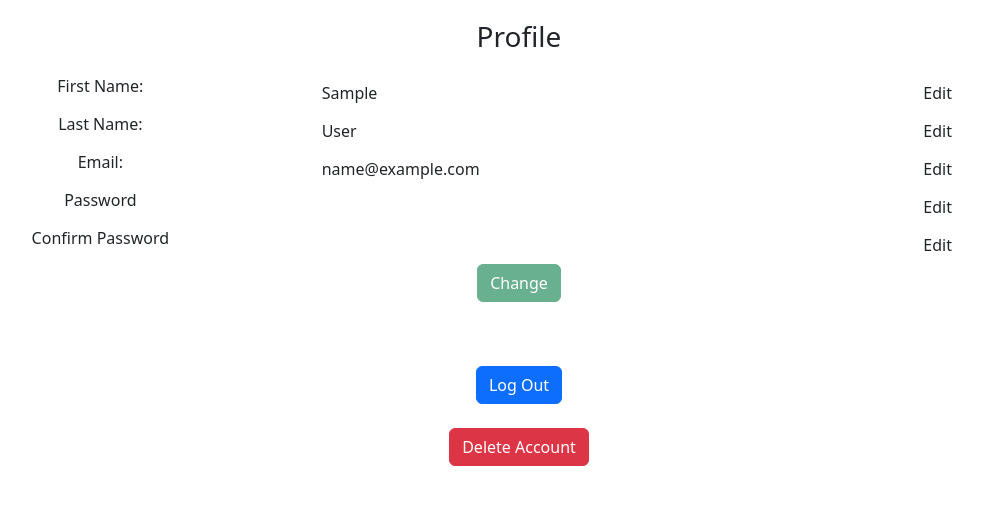
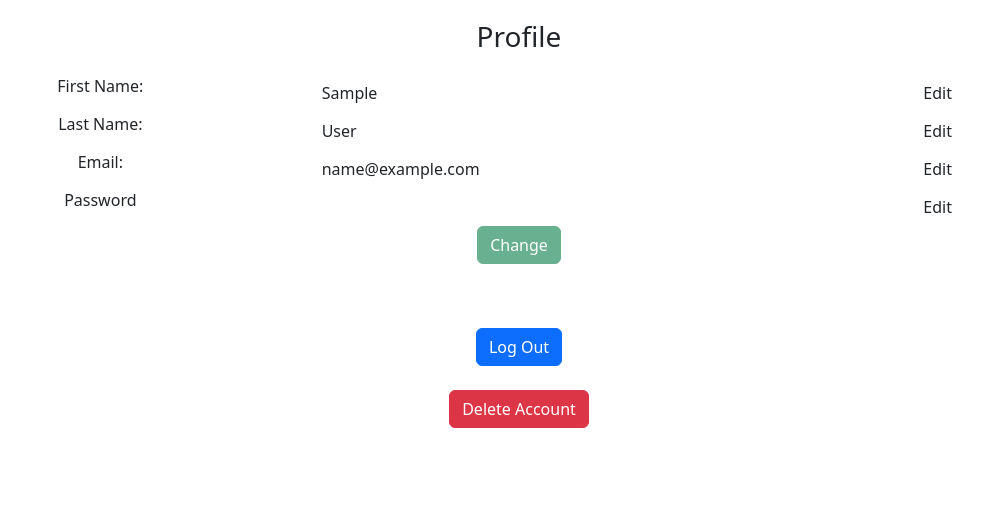
Before and after one commit to Charlton-C/shopit-django, a Django app: page /profile/ in a window 1280 px wide. Shown: the part 56-561 px from the top of the page, without its empty margins (121-1104 px from the left). Run offline with Django 5.2, Linux system fonts and the light colour scheme; the visitor is signed in with stand-in values (Sample User, id 1).

Commit message:
Add functionality to change information, Add checks to make sure user has inputed information

```diff
--- a/shopit/templates/userprofile.html
+++ b/shopit/templates/userprofile.html
@@ -8,23 +8,31 @@
 	.profile-text-h3{
 		margin-bottom: 2.5vh;
 	}
+
+	.old-password-div{
+		display: none;
+	}
+
+	.confirm-password-div{
+		display: none;
+	}
 </style>
 <div class="container-fluid">
 	<div class="container-fluid">
 		<h3 class="text-center profile-text-h3">Profile</h3>
 	</div>
 	<div class="container-fluid profile-div">
-		<form method="post" accept="">
+		<form method="post" action="">
 			{% csrf_token %}
 			<div class="row text-center">
 				<div class="col-4">
 					<label for="userfirstname" class="form-label">First Name:</label>
 				</div>
 				<div class="col-4">
-					<input type="text" name="userfirstname" class="form-control-plaintext" value="{{ user.first_name }}" readonly>
+					<input type="text" name="userfirstname" class="form-control-plaintext" value="{{ user.first_name }}" readonly required>
 				</div>
 				<div class="col-4">
-					<a class="btn" type="button" href="#">Edit</a>
+					<button class="btn edit-firstname-button" type="button">Edit</button>
 				</div>
 			</div>
 			<div class="row text-center">
@@ -32,10 +40,10 @@
 					<label for="userlastname" class="form-label">Last Name:</label>
 				</div>
 				<div class="col-4">
-					<input type="text" name="userlastname" class="form-control-plaintext" value="{{ user.last_name }}" readonly>
+					<input type="text" name="userlastname" class="form-control-plaintext" value="{{ user.last_name }}" readonly required>
 				</div>
 				<div class="col-4">
-					<a class="btn" type="button" href="#">Edit</a>
+					<button class="btn edit-lastname-button" type="button">Edit</button>
 				</div>
 			</div>
 			<div class="row text-center">
@@ -43,10 +51,10 @@
 					<label for="useremail" class="form-label">Email:</label>
 				</div>
 				<div class="col-4">
-					<input type="email" name="useremail" class="form-control-plaintext" value="{{ user.email }}" readonly>
+					<input type="email" name="useremail" class="form-control-plaintext" value="{{ user.email }}" readonly required>
 				</div>
 				<div class="col-4">
-					<a class="btn" type="button" href="#">Edit</a>
+					<button class="btn edit-email-button" type="button">Edit</button>
 				</div>
 			</div>
 			<div class="row text-center">
@@ -54,25 +62,23 @@
 					<label for="password" class="form-label">Password</label>
 				</div>
 				<div class="col-4">
-					<input type="password" name="password" class="form-control-plaintext" value="" readonly>
+					<input type="password" name="password" class="form-control-plaintext" readonly required>
 				</div>
 				<div class="col-4">
-					<a class="btn" type="button" href="#">Edit</a>
+					<button class="btn edit-password-button" type="button">Edit</button>
 				</div>
 			</div>
-			<div class="row text-center">
+			<div class="row text-center confirm-password-div">
 				<div class="col-4">
 					<label for="confirmpassword" class="form-label">Confirm Password</label>
 				</div>
 				<div class="col-4">
-					<input type="password" name="confirmpassword" class="form-control-plaintext" value="" readonly>
+					<input type="password" name="confirmpassword" class="form-control-plaintext" required>
 				</div>
-				<div class="col-4">
-					<a class="btn" type="button" href="#">Edit</a>
-				</div>
+				<div class="col-4"></div>
 			</div>
 			<div class="text-center">
-				<a class="btn btn-success disabled" href="#" type="submit">Change</a>
+				<button class="btn btn-success disabled change-user-info-button" type="submit">Change</button>
 			</div>
 		</form>
 	</div>
@@ -83,4 +89,99 @@
 		<a class="btn btn-danger" type="button" href="{% url 'deleteuseraccount' %}">Delete Account</a>
 	</div>
 </div>
+<script>
+	var editFirstnameButton = document.querySelector(".edit-firstname-button");
+	var editLastnameButton = document.querySelector(".edit-lastname-button");
+	var editEmailButton = document.querySelector(".edit-email-button");
+	var editPasswordButton = document.querySelector(".edit-password-button");
+	var changeUserInfoButton = document.querySelector(".change-user-info-button");
+	var firstnameSaved = false;
+	var lastnameSaved = false;
+	var emailSaved = false;
+	var passwordSaved = false;
+	editFirstnameButton.addEventListener("click", () => {
+		if(editFirstnameButton.innerText == "Edit"){
+			if(document.querySelector("input[name='userfirstname']").hasAttribute("readonly")){
+				document.querySelector("input[name='userfirstname']").toggleAttribute("readonly");
+			}
+			editFirstnameButton.innerText = "Save";
+			firstnameSaved = false;
+		}
+		else if(editFirstnameButton.innerText == "Save" && document.querySelector("input[name='userfirstname']").value != ""){
+			if(!document.querySelector("input[name='userfirstname']").hasAttribute("readonly")){
+				document.querySelector("input[name='userfirstname']").toggleAttribute("readonly");
+			}
+			editFirstnameButton.innerText = "Edit";
+			firstnameSaved = true;
+			if(changeUserInfoButton.classList.contains("disabled")){
+				changeUserInfoButton.classList.toggle("disabled")
+			}
+		}
+		else{}
+	});
+	editLastnameButton.addEventListener("click", () => {
+		if(editLastnameButton.innerText == "Edit"){
+			if(document.querySelector("input[name='userlastname']").hasAttribute("readonly")){
+				document.querySelector("input[name='userlastname']").toggleAttribute("readonly");
+			}
+			editLastnameButton.innerText = "Save";
+			lastnameSaved = false;
+		}
+		else if(editLastnameButton.innerText == "Save" && document.querySelector("input[name='userlastname']").value != ""){
+			if(!document.querySelector("input[name='userlastname']").hasAttribute("readonly")){
+				document.querySelector("input[name='userlastname']").toggleAttribute("readonly");
+			}
+			editLastnameButton.innerText = "Edit";
+			lastnameSaved = true;
+			if(changeUserInfoButton.classList.contains("disabled")){
+				changeUserInfoButton.classList.toggle("disabled")
+			}
+		}
+		else{}
+	});
+	editEmailButton.addEventListener("click", () => {
+		if(editEmailButton.innerText == "Edit"){
+			if(document.querySelector("input[name='useremail']").hasAttribute("readonly")){
+				document.querySelector("input[name='useremail']").toggleAttribute("readonly");
+			}
+			editEmailButton.innerText = "Save";
+			emailSaved = false;
+		}
+		else if(editEmailButton.innerText == "Save" && document.querySelector("input[name='useremail']").validity.valid == true){
+			if(!document.querySelector("input[name='useremail']").hasAttribute("readonly")){
+				document.querySelector("input[name='useremail']").toggleAttribute("readonly");
+			}
+			editEmailButton.innerText = "Edit";
+			emailSaved = true;
+			if(changeUserInfoButton.classList.contains("disabled")){
+				changeUserInfoButton.classList.toggle("disabled")
+			}
+		}
+		else{}
+	});
+	editPasswordButton.addEventListener("click", () => {
+		if(editPasswordButton.innerText == "Edit"){
+			if(document.querySelector("input[name='password']").hasAttribute("readonly")){
+				document.querySelector("input[name='password']").toggleAttribute("readonly");
+			}
+			document.querySelector(".confirm-password-div").style.display = "flex";
+			document.querySelector("label[for='password']").innerText = "New Password";
+			editPasswordButton.innerText = "Save";
+			passwordSaved = false;
+		}
+		else if(editPasswordButton.innerText == "Save" && document.querySelector("input[name='password']").value == document.querySelector("input[name='confirmpassword']").value){
+			if(!document.querySelector("input[name='password']").hasAttribute("readonly")){
+				document.querySelector("input[name='password']").toggleAttribute("readonly");
+			}
+			document.querySelector(".confirm-password-div").style.display = "none";
+			document.querySelector("label[for='password']").innerText = "Password";
+			editPasswordButton.innerText = "Edit";
+			passwordSaved = true;
+			if(changeUserInfoButton.classList.contains("disabled")){
+				changeUserInfoButton.classList.toggle("disabled")
+			}
+		}
+		else{}
+	});
+</script>
 {% endblock %}
```
